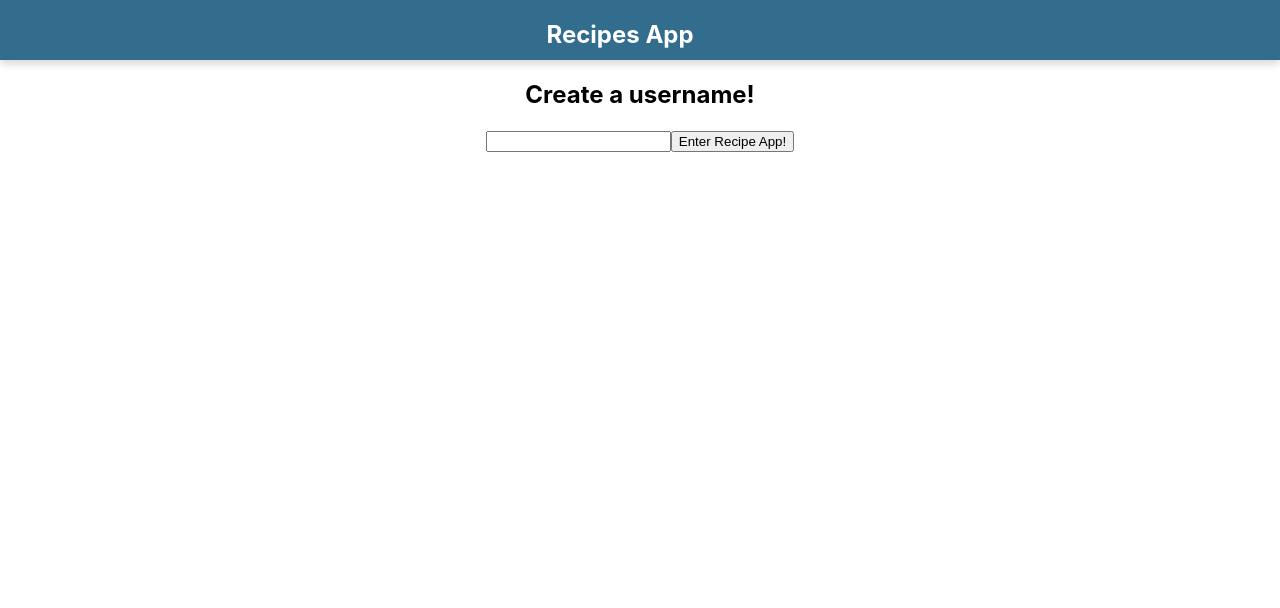
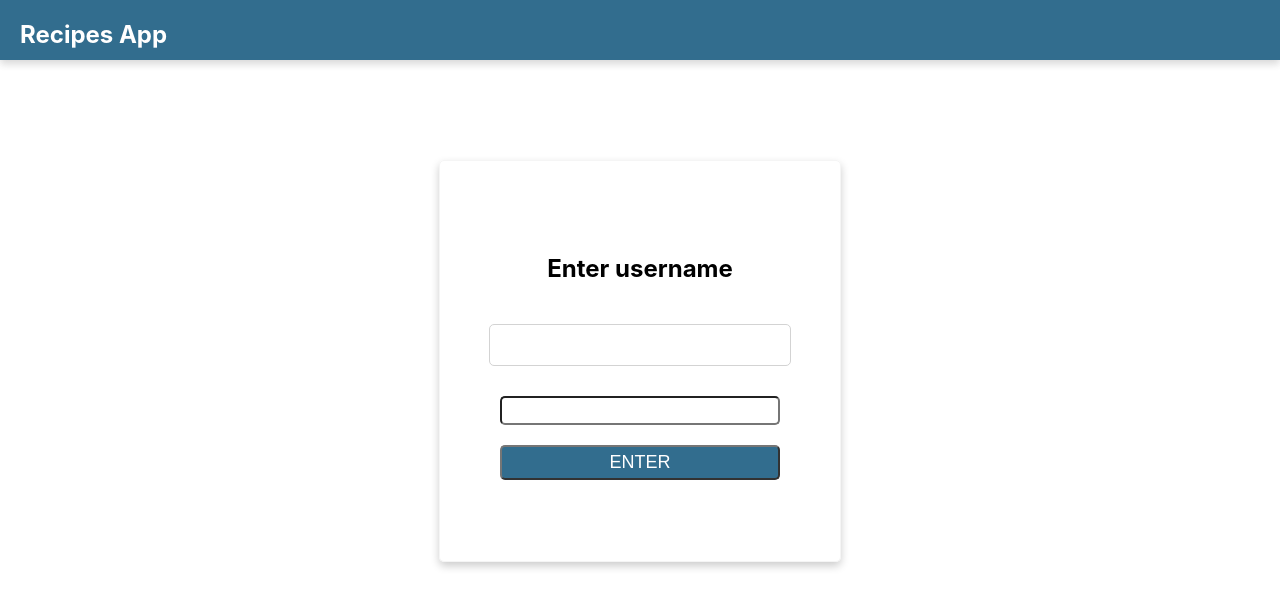
Before and after one commit to angeltorgon/recipe-app, a React (Create React App) app in the folder client/: page / in a window 1280 px wide. Shown: the top 608 px of the page. Built offline with nearby package versions, Linux system fonts and the light colour scheme.

Commit message:
removed PrivateRoute

```diff
--- a/client/src/App.scss
+++ b/client/src/App.scss
@@ -1,5 +1,7 @@
 .App {
   text-align: center;
+  width: 100%;
+  height: 100vh;
 }
 
 .App-logo {
--- a/client/src/App.tsx
+++ b/client/src/App.tsx
@@ -1,6 +1,7 @@
 import React, { useEffect, useState } from 'react';
 import './App.scss';
 import { Route, Switch, withRouter } from 'react-router-dom';
+// import ProtectedRoute from './utils/ProtectedRoute';
 
 
 // COMPONENTS
@@ -21,14 +22,16 @@ function App(props: any) {
   const submitHandler = (e: any) => {
       e.preventDefault();
       setLoggedIn(true);
+      localStorage.setItem("username", username);
       props.history.push(`/${username}`);
   };
 
 
   return (
     <div className="App">
-      <Nav {...props} username={loggedIn ? username : ""}/>
+      <Nav {...props} username={username} />
       <Switch >
+        {/* <ProtectedRoute path="/:username" component={Dashboard}/> */}
         <Route path="/:username" component={Dashboard} />
         <Route path="/" render={(props) => <Login {...props} submitHandler={submitHandler} changeHandler={changeHandler} username={username}/>} />
       </Switch>
--- a/client/src/components/Login.tsx
+++ b/client/src/components/Login.tsx
@@ -1,4 +1,7 @@
 import React, { useState, useEffect } from 'react';
+
+// STYLES
+import './styles/login.scss';
 
 // type LoginProps = {
 //     username: string;
@@ -9,13 +12,13 @@ import React, { useState, useEffect } from 'react';
 export default function Login(props: any) {
 
     return (
-        <div>
-            <h2>Create a username!</h2>
+        <div className="login-container">
+            <h2>Enter username</h2>
             <h1>{props.username}</h1>
             <form onSubmit={props.submitHandler}>
                 <div>
                     <input type="text" value={props.username} onChange={props.changeHandler} />
-                    <button type="submit">Enter Recipe App!</button>
+                    <button type="submit">ENTER</button>
                 </div>
             </form>
         </div>
--- /dev/null
+++ b/client/src/components/styles/login.scss
@@ -0,0 +1,50 @@
+.login-container {
+    border: 1px solid whitesmoke;
+    border-radius: 5px;
+    max-width: 400px;
+    margin: 100px auto;
+    height: 400px;
+    box-shadow: 0 4px 8px 0 rgba(0,0,0,0.2);
+    display: flex;
+    align-items: center;
+    flex-direction: column;
+    justify-content: center;
+
+    h1 {
+        border: 1px solid lightgrey;
+        border-radius: 5px;
+        height: 40px;
+        width: 300px;
+    }
+
+    form {
+        display: flex;
+        flex-direction: column;
+
+        div {
+            display: flex;
+            flex-direction: column;
+            height: 100px;
+            width: 300px;
+            justify-content: center;
+
+            input {
+                height: 40px;
+                margin: 10px;
+                border-radius: 5px;
+                padding: 5px;
+            }
+
+            button {
+                height: 50px;
+                margin: 10px;
+                border-radius: 5px;
+                padding: 5px;
+                color: white;
+                font-size: 18px;
+                background-color: rgb(0, 73, 114);
+                opacity: .8;
+            }
+        }
+    }
+}
--- a/client/src/components/styles/nav.scss
+++ b/client/src/components/styles/nav.scss
@@ -8,7 +8,7 @@
     box-shadow: 0 4px 8px 0 rgba(0,0,0,0.2);
     transition: 0.3s;
     display: flex;
-    justify-content: center;
+    justify-content: space-between;
     z-index: 100;
 
     a {
@@ -19,6 +19,5 @@
         text-decoration: none;
         margin: 20px;
         color: white;
-
     }
 }
```
